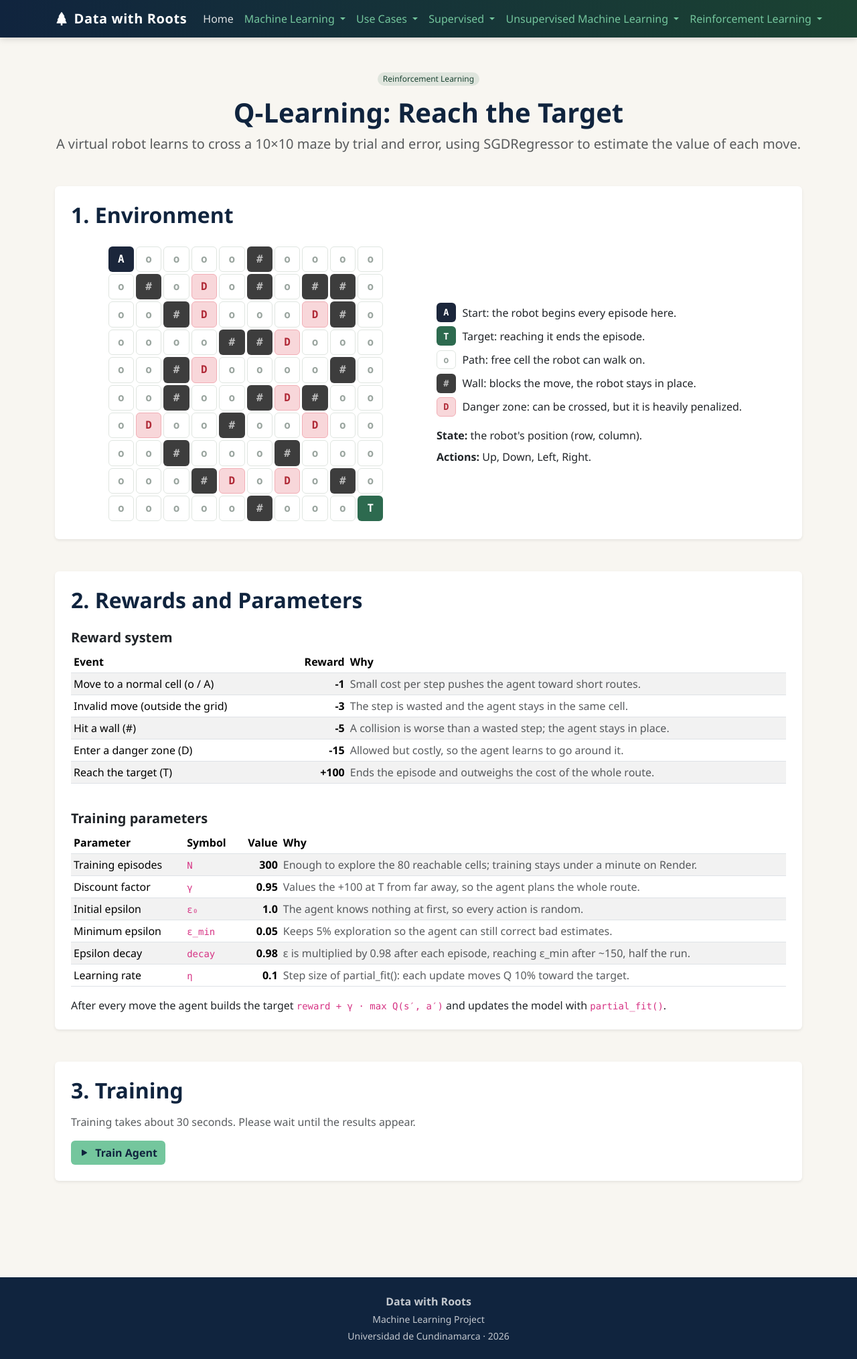
After one commit to C-Galeano/Data-with-roots, a Flask app: page /reinforcement/application in a window 1280 px wide. The commit adds this page. Shown: the whole page at 67% size. Run offline with Flask 3, Linux system fonts and the light colour scheme.

Commit message:
flask,page_application,deploy

```diff
--- a/app.py
+++ b/app.py
@@ -3,7 +3,9 @@ from flask import Flask, render_template, request
 from models import gradient_boosting as gbc
 from models import linear_regression as linreg
 from models import logistic_regression as logreg
+from models import reinforcement
 from models import unsupervised
+from models.environment import LAYOUT, REWARD_TABLE
 
 app = Flask(__name__)
 
@@ -204,5 +206,29 @@ def unsupervised_clustering():
     )
 
 
+# --- Reinforcement Learning ---
+
+@app.route("/reinforcement/concepts")
+def reinforcement_concepts():
+    return render_template("reinforcement/concepts.html")
+
+
+@app.route("/reinforcement/application", methods=["GET", "POST"])
+def reinforcement_application():
+    result = None
+
+    # Training takes about 30 s, so it only runs when the button is pressed.
+    if request.method == "POST":
+        result = reinforcement.train()
+
+    return render_template(
+        "reinforcement/application.html",
+        result=result,
+        layout=[row.split() for row in LAYOUT],
+        reward_table=REWARD_TABLE,
+        parameters=reinforcement.PARAMETERS
+    )
+
+
 if __name__ == "__main__":
     app.run(debug=True)
--- a/static/css/style.css
+++ b/static/css/style.css
@@ -148,3 +148,95 @@ a:hover {
     background-color: var(--dwr-blue-dark);
     color: rgba(255, 255, 255, 0.75);
 }
+
+/* --- Reinforcement Learning grid ----------------------------------------- */
+
+.rl-grid {
+    border-collapse: separate;
+    border-spacing: 3px;
+}
+
+.rl-cell {
+    display: inline-flex;
+    align-items: center;
+    justify-content: center;
+    width: 2.4rem;
+    height: 2.4rem;
+    border-radius: 6px;
+    font-weight: 700;
+    font-family: Consolas, "Courier New", monospace;
+    text-align: center;
+    vertical-align: middle;
+}
+
+.rl-grid td.rl-cell {
+    display: table-cell;
+}
+
+.rl-cell-A {
+    background-color: var(--dwr-blue);
+    color: #fff;
+}
+
+.rl-cell-T {
+    background-color: var(--dwr-green);
+    color: #fff;
+}
+
+.rl-cell-o {
+    background-color: #fff;
+    color: #9aa59f;
+    border: 1px solid #dfe5e0;
+}
+
+.rl-cell-wall {
+    background-color: #3d3d3d;
+    color: #bdbdbd;
+}
+
+.rl-cell-D {
+    background-color: #f8d7da;
+    color: #b02a37;
+    border: 1px solid #f1aeb5;
+}
+
+/* Cells the learned route goes through. */
+.rl-cell.rl-on-path {
+    box-shadow: inset 0 0 0 3px #f4a261;
+}
+
+.rl-cell-o.rl-on-path {
+    background-color: #ffe8cc;
+    color: var(--dwr-blue-dark);
+}
+
+.rl-legend li {
+    display: flex;
+    align-items: center;
+    gap: 0.6rem;
+    margin-bottom: 0.4rem;
+}
+
+.rl-legend .rl-cell {
+    flex-shrink: 0;
+    width: 1.8rem;
+    height: 1.8rem;
+    font-size: 0.85rem;
+}
+
+.rl-scroll {
+    max-height: 420px;
+    overflow-y: auto;
+}
+
+@media (max-width: 576px) {
+    .rl-cell {
+        width: 1.7rem;
+        height: 1.7rem;
+        font-size: 0.8rem;
+    }
+
+    .rl-grid {
+        border-spacing: 2px;
+    }
+}
--- a/templates/base.html
+++ b/templates/base.html
@@ -14,7 +14,7 @@
 </head>
 <body>
 
-    <nav class="navbar navbar-expand-lg navbar-dark dwr-navbar sticky-top">
+    <nav class="navbar navbar-expand-xl navbar-dark dwr-navbar sticky-top">
         <div class="container">
             <a class="navbar-brand dwr-brand" href="{{ url_for('home') }}">
                 <i class="bi bi-tree-fill me-2"></i>Data with Roots
@@ -89,6 +89,18 @@
                             <li><a class="dropdown-item" href="{{ url_for('unsupervised_clustering') }}">Clustering Application</a></li>
                         </ul>
                     </li>
+
+                    <li class="nav-item dropdown">
+                        <a class="nav-link dropdown-toggle" href="#" role="button"
+                           data-bs-toggle="dropdown" aria-expanded="false">
+                            Reinforcement Learning
+                        </a>
+                        <ul class="dropdown-menu dropdown-menu-end">
+                            <li><h6 class="dropdown-header">Q-Learning</h6></li>
+                            <li><a class="dropdown-item" href="{{ url_for('reinforcement_concepts') }}">Concepts</a></li>
+                            <li><a class="dropdown-item" href="{{ url_for('reinforcement_application') }}">Application</a></li>
+                        </ul>
+                    </li>
                 </ul>
             </div>
         </div>
--- /dev/null
+++ b/templates/reinforcement/application.html
@@ -0,0 +1,323 @@
+{% extends "base.html" %}
+
+{% block title %}Q-Learning - Reinforcement Learning{% endblock %}
+
+{% block content %}
+
+<div class="container py-5">
+
+    <!-- TITLE -->
+    <div class="text-center mb-5">
+        <span class="badge rounded-pill dwr-section-badge mb-3">
+            Reinforcement Learning
+        </span>
+
+        <h1 class="fw-bold">
+            Q-Learning: Reach the Target
+        </h1>
+
+        <p class="lead text-muted">
+            A virtual robot learns to cross a 10×10 maze by trial and error, using
+            <strong>SGDRegressor</strong> to estimate the value of each move.
+        </p>
+    </div>
+
+
+    <!-- 1. ENVIRONMENT -->
+    <div class="card shadow-sm border-0 mb-5">
+        <div class="card-body p-4">
+
+            <h2 class="fw-bold mb-4">
+                1. Environment
+            </h2>
+
+            <div class="row g-4 align-items-center">
+
+                <div class="col-lg-6 d-flex justify-content-center">
+                    <!-- One table cell for each grid position. -->
+                    <table class="rl-grid" aria-label="Environment map">
+                        {% for row in layout %}
+                        <tr>
+                            {% for symbol in row %}
+                            <td class="rl-cell rl-cell-{{ symbol if symbol != '#' else 'wall' }}">{{ symbol }}</td>
+                            {% endfor %}
+                        </tr>
+                        {% endfor %}
+                    </table>
+                </div>
+
+                <div class="col-lg-6">
+                    <ul class="list-unstyled rl-legend mb-3">
+                        <li><span class="rl-cell rl-cell-A">A</span> Start: the robot begins every episode here.</li>
+                        <li><span class="rl-cell rl-cell-T">T</span> Target: reaching it ends the episode.</li>
+                        <li><span class="rl-cell rl-cell-o">o</span> Path: free cell the robot can walk on.</li>
+                        <li><span class="rl-cell rl-cell-wall">#</span> Wall: blocks the move, the robot stays in place.</li>
+                        <li><span class="rl-cell rl-cell-D">D</span> Danger zone: can be crossed, but it is heavily penalized.</li>
+                    </ul>
+                    <p class="mb-2">
+                        <strong>State:</strong> the robot's position (row, column).
+                    </p>
+                    <p class="mb-0">
+                        <strong>Actions:</strong> Up, Down, Left, Right.
+                    </p>
+                </div>
+
+            </div>
+
+        </div>
+    </div>
+
+
+    <!-- 2. REWARDS AND PARAMETERS -->
+    <div class="card shadow-sm border-0 mb-5">
+        <div class="card-body p-4">
+
+            <h2 class="fw-bold mb-3">
+                2. Rewards and Parameters
+            </h2>
+
+            <h3 class="h5 fw-bold mt-4">Reward system</h3>
+            <div class="table-responsive">
+                <table class="table table-sm table-striped align-middle">
+                    <thead>
+                        <tr><th>Event</th><th class="text-end">Reward</th><th>Why</th></tr>
+                    </thead>
+                    <tbody>
+                        {% for item in reward_table %}
+                        <tr>
+                            <td>{{ item.event }}</td>
+                            <td class="text-end fw-semibold">{{ '%+d'|format(item.reward) }}</td>
+                            <td class="text-muted">{{ item.reason }}</td>
+                        </tr>
+                        {% endfor %}
+                    </tbody>
+                </table>
+            </div>
+
+            <h3 class="h5 fw-bold mt-4">Training parameters</h3>
+            <div class="table-responsive">
+                <table class="table table-sm table-striped align-middle">
+                    <thead>
+                        <tr><th>Parameter</th><th>Symbol</th><th class="text-end">Value</th><th>Why</th></tr>
+                    </thead>
+                    <tbody>
+                        {% for item in parameters %}
+                        <tr>
+                            <td>{{ item.name }}</td>
+                            <td><code>{{ item.symbol }}</code></td>
+                            <td class="text-end fw-semibold">{{ item.value }}</td>
+                            <td class="text-muted">{{ item.reason }}</td>
+                        </tr>
+                        {% endfor %}
+                    </tbody>
+                </table>
+            </div>
+
+            <p class="mb-0">
+                After every move the agent builds the target
+                <code>reward + γ · max Q(s′, a′)</code> and updates the model
+                with <code>partial_fit()</code>.
+            </p>
+
+        </div>
+    </div>
+
+
+    <!-- 3. TRAINING -->
+    <div class="card shadow-sm border-0 mb-5">
+        <div class="card-body p-4">
+
+            <h2 class="fw-bold mb-3">
+                3. Training
+            </h2>
+
+            <p class="text-muted">
+                Training takes about 30 seconds. Please wait until the results appear.
+            </p>
+
+            <!-- Submit the training request to the Flask route. -->
+            <form method="post" action="{{ url_for('reinforcement_application') }}" id="rl-train-form">
+                <button type="submit" class="btn dwr-btn-primary" id="rl-train-button">
+                    <span class="spinner-border spinner-border-sm me-1 d-none" role="status" aria-hidden="true" id="rl-spinner"></span>
+                    <i class="bi bi-play-fill me-1" id="rl-play-icon"></i>
+                    <span id="rl-train-label">Train Agent</span>
+                </button>
+            </form>
+
+            {% if result %}
+            <div class="row g-3 mt-2">
+                {% for label, value in [
+                    ("Episodes", result.episodes),
+                    ("Successful episodes", result.successes),
+                    ("Success rate", result.success_rate ~ " %"),
+                    ("Average reward", result.average_reward),
+                    ("Final ε", result.final_epsilon)
+                ] %}
+                <div class="col-6 col-md">
+                    <div class="border rounded p-3 h-100 text-center bg-white">
+                        <p class="text-muted small mb-1">{{ label }}</p>
+                        <p class="fs-4 fw-bold mb-0">{{ value }}</p>
+                    </div>
+                </div>
+                {% endfor %}
+            </div>
+            {% endif %}
+
+        </div>
+    </div>
+
+
+    {% if result %}
+    {% set evaluation = result.evaluation %}
+
+    <!-- 4. LEARNED ROUTE -->
+    <div class="card shadow-sm border-0 mb-5">
+        <div class="card-body p-4">
+
+            <h2 class="fw-bold mb-3">
+                4. Learned Route (no exploration)
+            </h2>
+
+            {% if evaluation.reached_goal %}
+            <div class="alert alert-success">
+                <i class="bi bi-check-circle-fill me-1"></i>
+                The agent reached the target in <strong>{{ evaluation.moves }}</strong> moves.
+            </div>
+            {% else %}
+            <div class="alert alert-warning">
+                <i class="bi bi-exclamation-triangle-fill me-1"></i>
+                The agent did not reach the target within {{ evaluation.moves }} moves.
+            </div>
+            {% endif %}
+
+            <div class="row g-4 align-items-center">
+
+                <div class="col-lg-6 d-flex justify-content-center">
+                    <table class="rl-grid" aria-label="Learned route">
+                        {% for row in result.grid %}
+                        <tr>
+                            {% for cell in row %}
+                            <td class="rl-cell rl-cell-{{ cell.symbol if cell.symbol != '#' else 'wall' }}{% if cell.on_path %} rl-on-path{% endif %}">{{ cell.symbol }}</td>
+                            {% endfor %}
+                        </tr>
+                        {% endfor %}
+                    </table>
+                </div>
+
+                <div class="col-lg-6">
+                    <div class="row g-3">
+                        <div class="col-6">
+                            <div class="border rounded p-3 text-center bg-white">
+                                <p class="text-muted small mb-1">Moves</p>
+                                <p class="fs-4 fw-bold mb-0">{{ evaluation.moves }}</p>
+                            </div>
+                        </div>
+                        <div class="col-6">
+                            <div class="border rounded p-3 text-center bg-white">
+                                <p class="text-muted small mb-1">Total reward</p>
+                                <p class="fs-4 fw-bold mb-0">{{ evaluation.total_reward }}</p>
+                            </div>
+                        </div>
+                        <div class="col-6">
+                            <div class="border rounded p-3 text-center bg-white">
+                                <p class="text-muted small mb-1">Reached the target</p>
+                                <p class="fs-4 fw-bold mb-0">{{ "Yes" if evaluation.reached_goal else "No" }}</p>
+                            </div>
+                        </div>
+                        <div class="col-6">
+                            <div class="border rounded p-3 text-center bg-white">
+                                <p class="text-muted small mb-1">Danger cells crossed</p>
+                                <p class="fs-4 fw-bold mb-0">{{ evaluation.danger_cells }}</p>
+                            </div>
+                        </div>
+                    </div>
+                    <p class="text-muted small mt-3 mb-0">
+                        Highlighted cells show the route the agent follows when it
+                        always picks the action with the highest Q-value.
+                    </p>
+                </div>
+
+            </div>
+
+            <!-- Each evaluation step in a table row. -->
+            <h3 class="h5 fw-bold mt-4">Step by step</h3>
+            <div class="table-responsive rl-scroll">
+                <table class="table table-sm table-striped align-middle">
+                    <thead>
+                        <tr><th>Step</th><th>State</th><th>Action</th>
+                            <th>Next State</th><th>Cell Type</th><th class="text-end">Reward</th></tr>
+                    </thead>
+                    <tbody>
+                        {% for step in evaluation.steps %}
+                        <tr>
+                            <td>{{ step.step }}</td>
+                            <td>{{ step.state }}</td>
+                            <td>{{ step.action_name }}</td>
+                            <td>{{ step.next_state }}</td>
+                            <td>{{ step.cell_type }}</td>
+                            <td class="text-end">{{ step.reward }}</td>
+                        </tr>
+                        {% endfor %}
+                    </tbody>
+                </table>
+            </div>
+
+        </div>
+    </div>
+
+
+    <!-- 5. Q-TABLE -->
+    <div class="card shadow-sm border-0 mb-5">
+        <div class="card-body p-4">
+
+            <h2 class="fw-bold mb-3">
+                5. Learned Q-Values
+            </h2>
+
+            <p class="text-muted">
+                Predictions of the model for each cell the robot can stand on.
+                The best action in each state is the one with the highest value.
+            </p>
+
+            <!-- Four action values for each state. -->
+            <div class="table-responsive rl-scroll">
+                <table class="table table-sm table-striped align-middle">
+                    <thead>
+                        <tr><th>State</th><th>Cell</th>
+                            {% for action in result.action_names %}<th class="text-end">{{ action }}</th>{% endfor %}
+                            <th>Best</th>
+                        </tr>
+                    </thead>
+                    <tbody>
+                        {% for row in result.q_table %}
+                        <tr>
+                            <td>{{ row.state }}</td>
+                            <td>{{ row.cell }}</td>
+                            {% for value in row["values"] %}
+                            <td class="text-end">{{ '%.2f'|format(value) }}</td>
+                            {% endfor %}
+                            <td class="fw-semibold">{{ row.best_action }}</td>
+                        </tr>
+                        {% endfor %}
+                    </tbody>
+                </table>
+            </div>
+
+        </div>
+    </div>
+    {% endif %}
+
+</div>
+
+<script>
+    // Show a spinner while the server trains the agent.
+    document.getElementById("rl-train-form").addEventListener("submit", () => {
+        const button = document.getElementById("rl-train-button");
+        button.disabled = true;
+        document.getElementById("rl-spinner").classList.remove("d-none");
+        document.getElementById("rl-play-icon").classList.add("d-none");
+        document.getElementById("rl-train-label").textContent = "Training... (about 30 s)";
+    });
+</script>
+
+{% endblock %}
```
Also changed, not shown: templates/reinforcement/concepts.html (added, +11 -0 lines).
